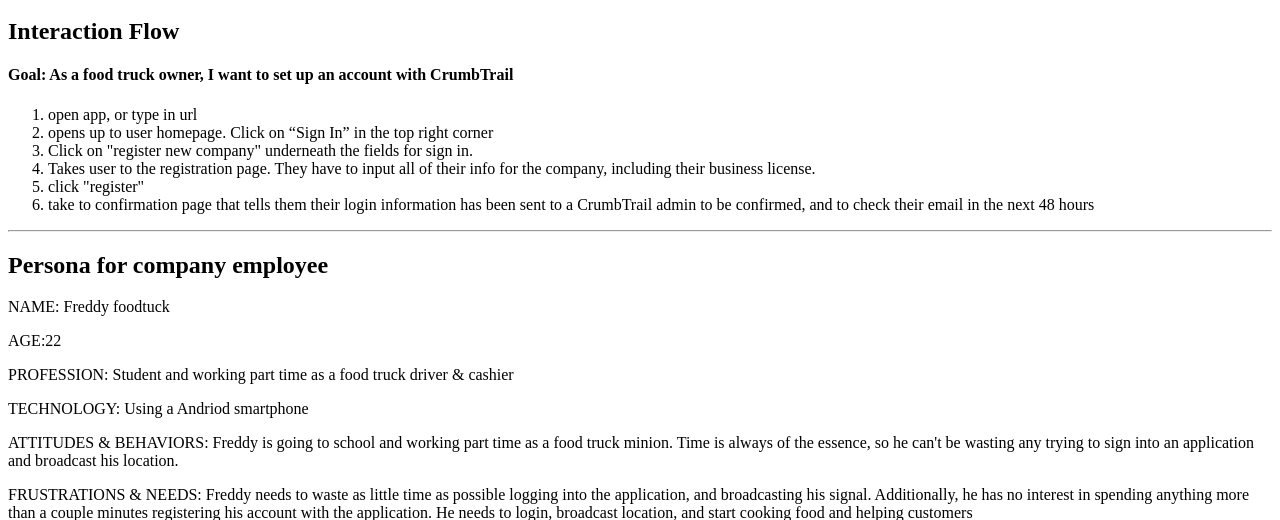
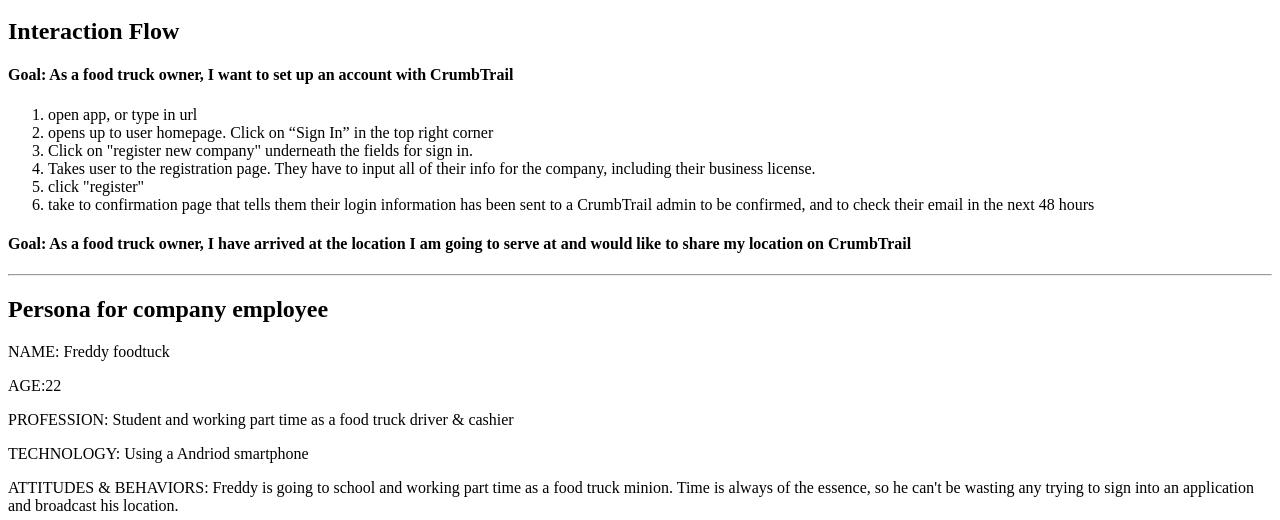
Before and after one commit to mmalvar13/crumbtrail, a PHP site: page /epic/epic.php in a window 1280 px wide. Shown: the part 2585-3105 px from the top of the page. Run offline with PHP 8.4, Linux system fonts and the light colour scheme.

Commit message:
Persona for Company Admin-Interaction Flow 1

```diff
--- a/epic/epic.php
+++ b/epic/epic.php
@@ -164,6 +164,7 @@
 				<li>click "register"</li>
 				<li>take to confirmation page that tells them their login information has been sent to a CrumbTrail admin to be confirmed, and to check their email in the next 48 hours</li>
 			</ol>
+			<h4>Goal: As a food truck owner, I have arrived at the location I am going to serve at and would like to share my location on CrumbTrail</h4>
 
 			<hr>
 			<h2>Persona for company employee</h2>
```
